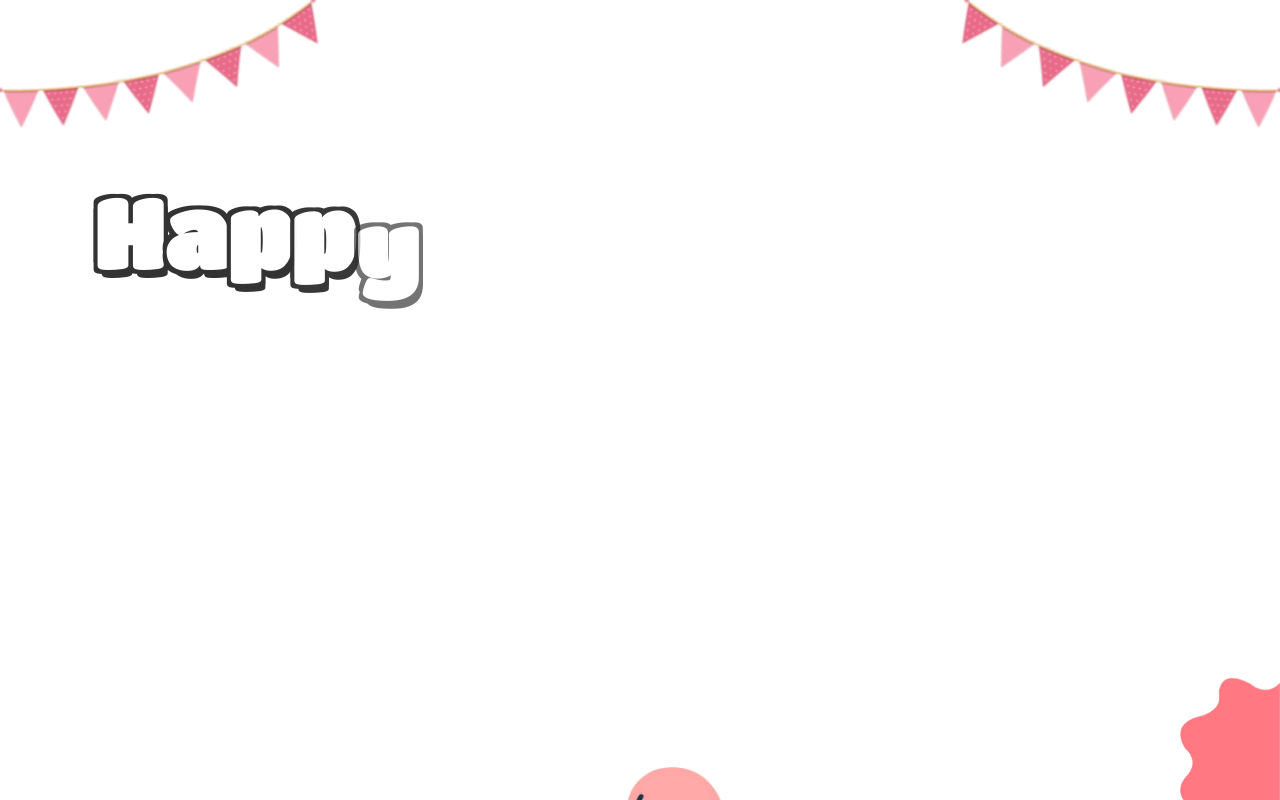
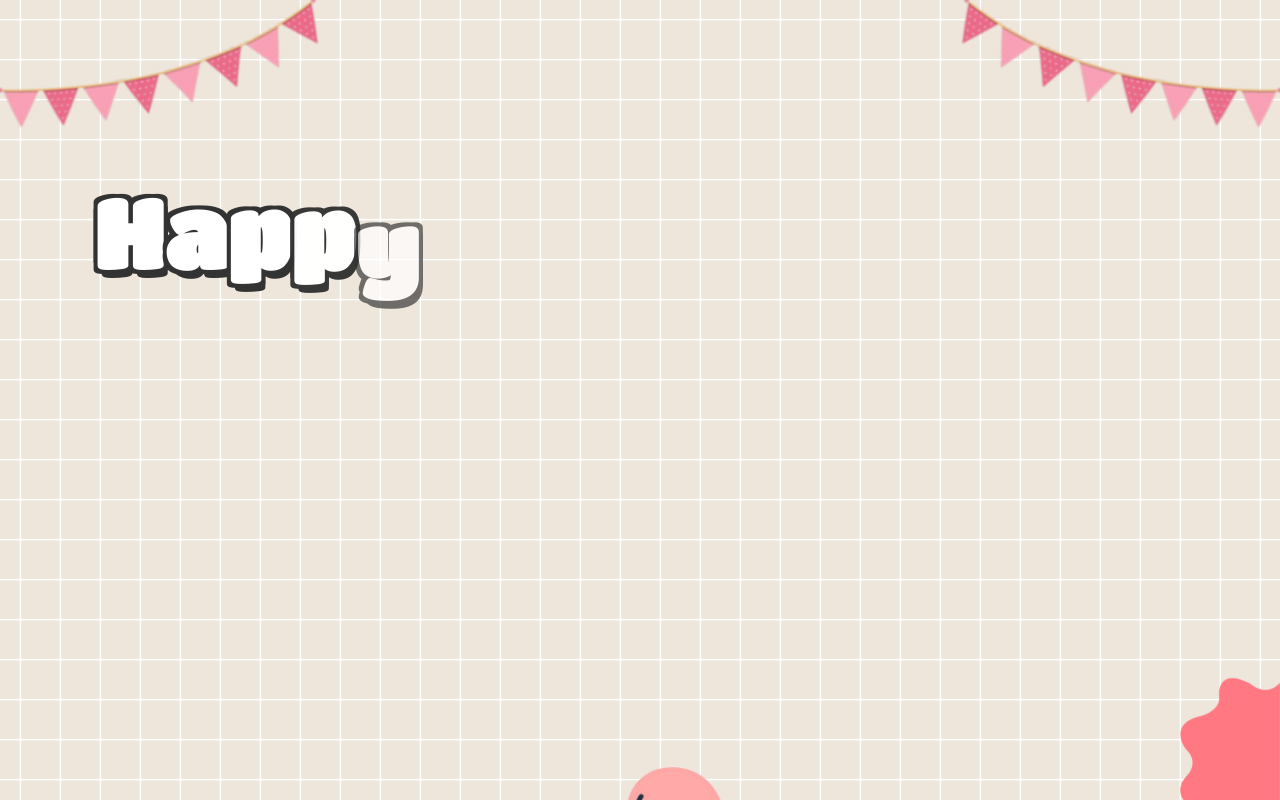
Before and after one commit to nnbgao/Cho_tienphat_snvv, a plain HTML site: page index.html in a window 1280 px wide. Drawn offline with nearby package versions, Linux system fonts and the light colour scheme; a web font is replaced by a local one.

Commit message:
Fix color variable declaration in style.css

```diff
--- a/style.css
+++ b/style.css
@@ -7,7 +7,7 @@
     box-sizing: border-box;
 }
 :root{
-    --color-pink: ##eee6db;
+    --color-pink: #eee6db;
     --color-white: #fff;
     --color-black: #333;
     --color-text-pink: #5d3d19;
```
